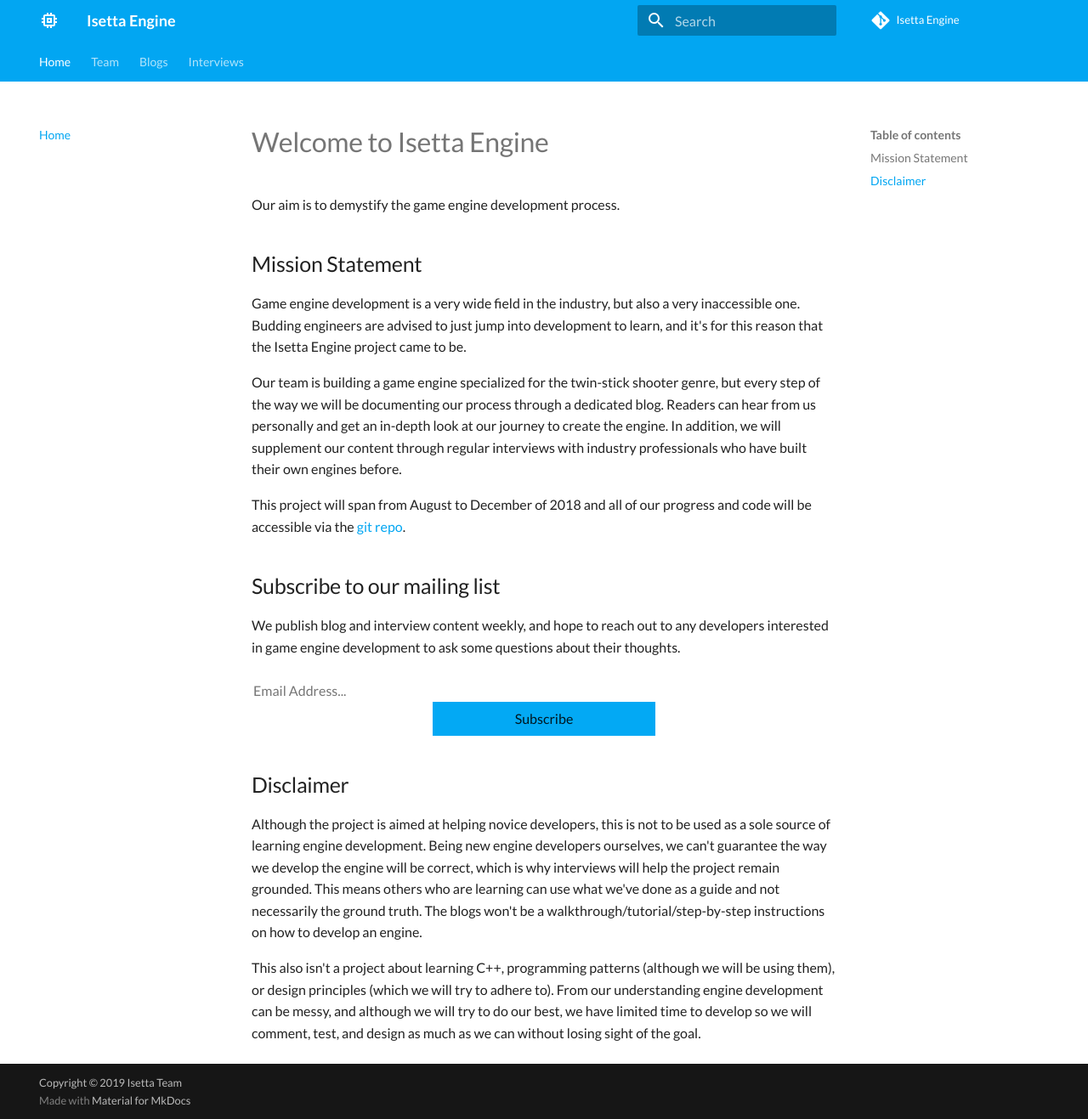
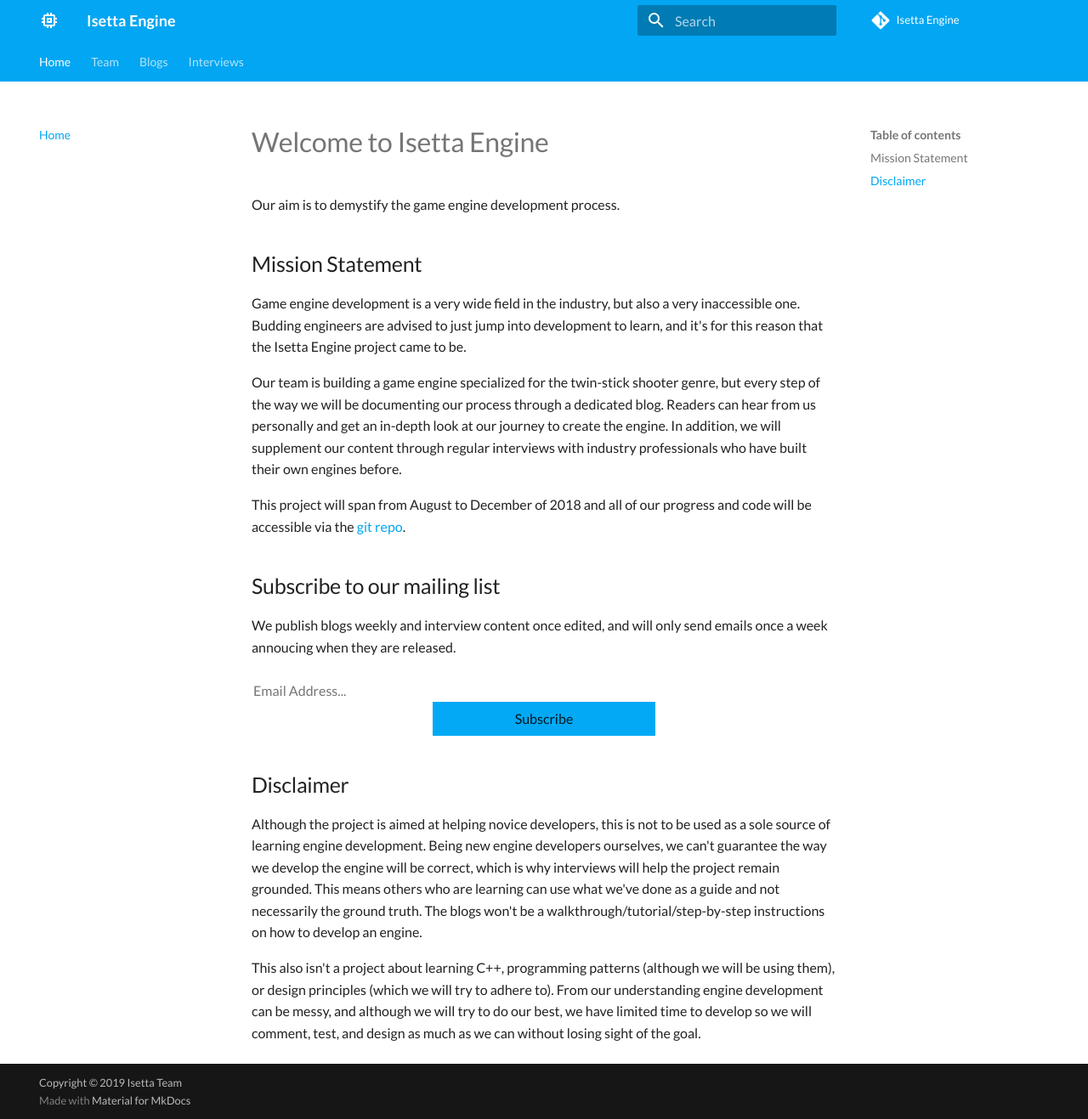
Before and after one commit to Isetta-Team/Isetta-Website-Raw, an MkDocs documentation site: the page built from docs/index.md, in a window 1280 px wide and 1317 px high. Shown: the whole window at 85% size. Built offline with MkDocs 1.6.1 and Material for MkDocs 9.7.7, drawn with Linux system fonts in a browser that asks for light colours; comment, search, counter and statistics services are not loaded.

Commit message:
Changed mailing subscribtion message

```diff
--- a/docs/index.md
+++ b/docs/index.md
@@ -17,7 +17,7 @@ This project will span from August to December of 2018 and all of our progress a
 	<form action="https://isetta.us19.list-manage.com/subscribe/post?u=1d83cb806c55e205be26db856&amp;id=860c7d79cf" method="post" id="mc-embedded-subscribe-form" name="mc-embedded-subscribe-form" class="validate" target="_blank" novalidate>
 	    <div id="mc_embed_signup_scroll">
 			<h2>Subscribe to our mailing list</h2>
-			We publish blog and interview content weekly, and hope to reach out to any developers interested in game engine development to ask some questions about their thoughts.
+			We publish blogs weekly and interview content once edited, and will only send emails once a week annoucing when they are released.
 			<br><br>
 			<div class="mc-field-group">
 				<label for="mce-EMAIL"> </label>
```
